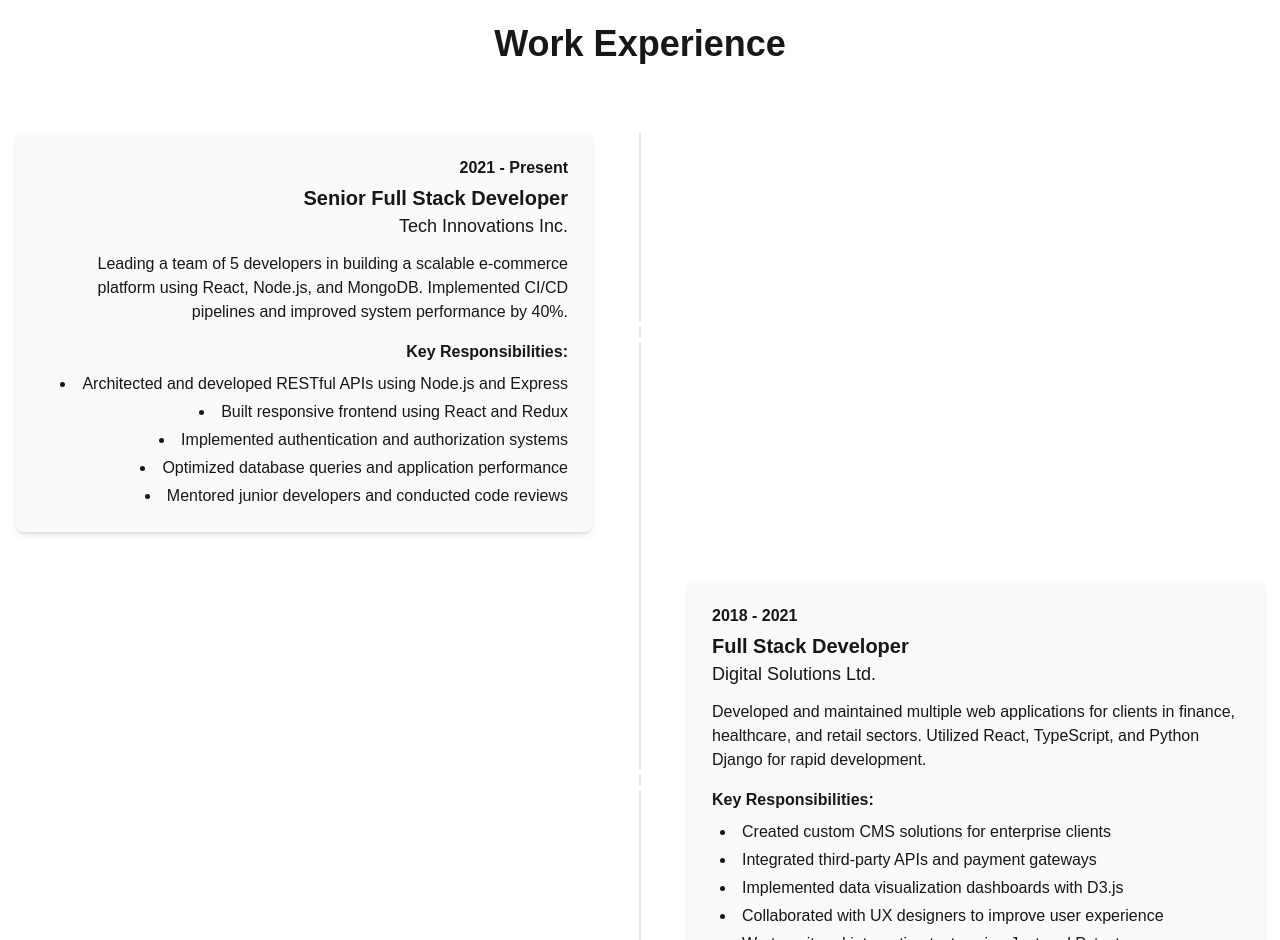
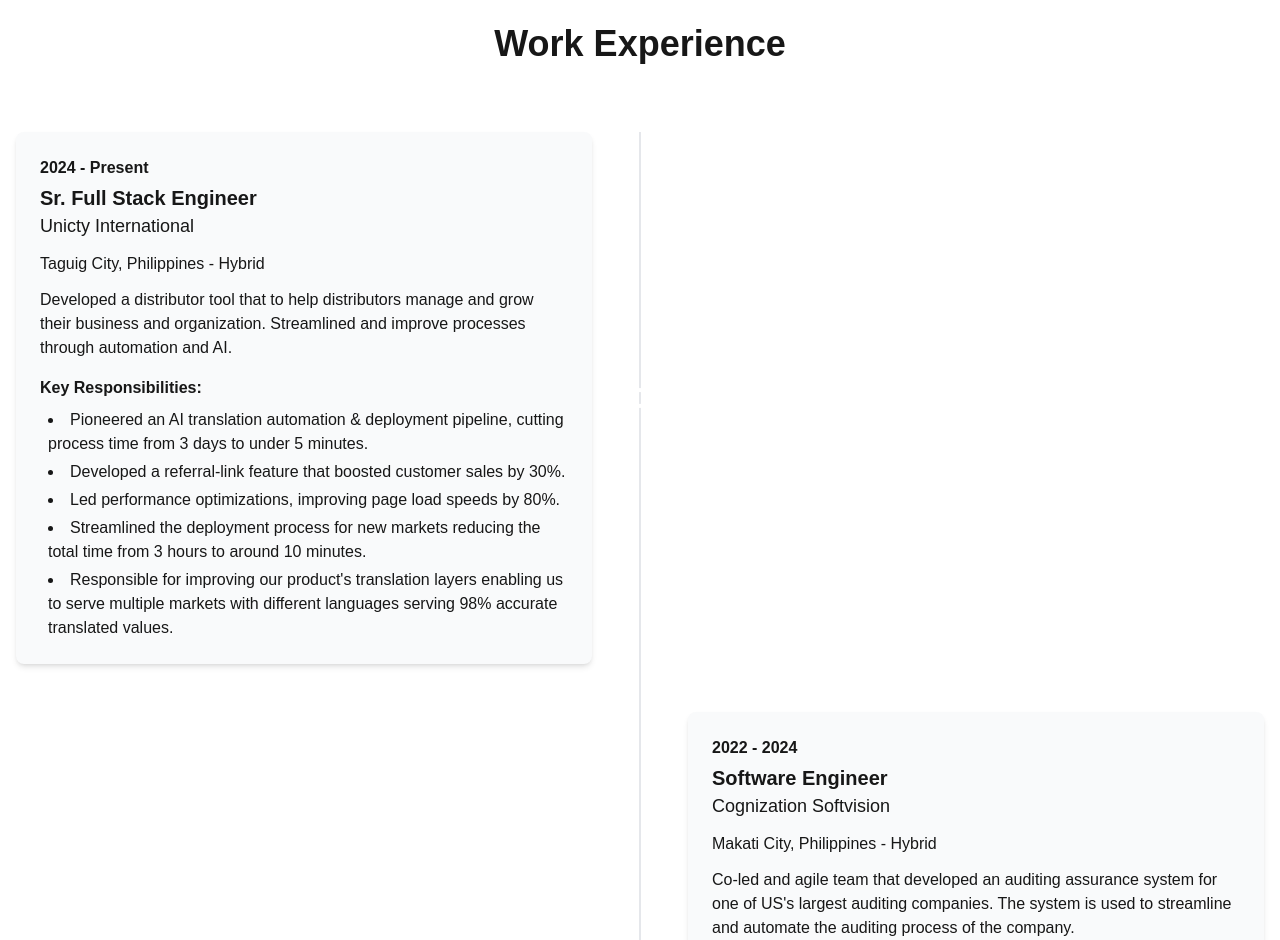
Before and after one commit to alfredreyes14/portfolio.react, a Next.js app: page / in a window 1280 px wide. Shown: the part 1860-2800 px from the top of the page. Built offline with nearby package versions, Linux system fonts and the light colour scheme.

Commit message:
refactor: updated experience

```diff
--- a/app/components/experience/Experience.jsx
+++ b/app/components/experience/Experience.jsx
@@ -5,86 +5,68 @@
   const experiences = [
     {
       id: 1,
-      company: 'Tech Innovations Inc.',
-      position: 'Senior Full Stack Developer',
-      period: '2021 - Present',
-      description: 'Leading a team of 5 developers in building a scalable e-commerce platform using React, Node.js, and MongoDB. Implemented CI/CD pipelines and improved system performance by 40%.',
+      company: 'Unicty International',
+      position: 'Sr. Full Stack Engineer',
+      period: '2024 - Present',
+      location: 'Taguig City, Philippines - Hybrid',
+      description: 'Developed a distributor tool that to help distributors manage and grow their business and organization. \n\n Streamlined and improve processes through automation and AI.',
       responsibilities: [
-        'Architected and developed RESTful APIs using Node.js and Express',
-        'Built responsive frontend using React and Redux',
-        'Implemented authentication and authorization systems',
-        'Optimized database queries and application performance',
-        'Mentored junior developers and conducted code reviews'
+        'Pioneered an AI translation automation & deployment pipeline, cutting process time from 3 days to under 5 minutes.',
+        'Developed a referral-link feature that boosted customer sales by 30%.',
+        'Led performance optimizations, improving page load speeds by 80%.',
+        'Streamlined the deployment process for new markets reducing the total time from 3 hours to around 10 minutes.',
+        'Responsible for improving our product\'s translation layers enabling us to serve multiple markets with different languages serving 98% accurate translated values.'
       ]
     },
     {
       id: 2,
-      company: 'Digital Solutions Ltd.',
-      position: 'Full Stack Developer',
-      period: '2018 - 2021',
-      description: 'Developed and maintained multiple web applications for clients in finance, healthcare, and retail sectors. Utilized React, TypeScript, and Python Django for rapid development.',
+      company: 'Cognization Softvision',
+      position: 'Software Engineer',
+      location: 'Makati City, Philippines - Hybrid',
+      period: '2022 - 2024',
+      description: 'Co-led and agile team that developed an auditing assurance system for one of US\'s largest auditing companies. \n\n The system is used to streamline and automate the auditing process of the company.',
       responsibilities: [
-        'Created custom CMS solutions for enterprise clients',
-        'Integrated third-party APIs and payment gateways',
-        'Implemented data visualization dashboards with D3.js',
-        'Collaborated with UX designers to improve user experience',
-        'Wrote unit and integration tests using Jest and Pytest'
+        'Co-led an Agile team to build an auditing-assurance platform for enterprise clients that streamlines auditing processes and increased their revenue by 20%.',
+        'Architected and optimized production critical ETL and suggestion services written in Node.js and Transact- SQL reducing total execution time by 15%.',
+        'Designed a data heavy analytics page and optimized the page performance by 15%.'
       ]
     },
     {
       id: 3,
-      company: 'WebTech Solutions',
-      position: 'Frontend Developer',
-      period: '2016 - 2018',
-      description: 'Worked on developing interactive and responsive web applications using HTML5, CSS3, and JavaScript frameworks like React and Angular.',
+      company: 'Locale Europe LTD (Through Cloud Employee Inc. * Lay-off)',
+      position: 'Full Stack Engineer',
+      location: 'Greater London, UK - Remote (From Philippines)',
+      period: '2022',
+      description: 'Responsible for developing an SaaS platform that helps companies manage and order translations for their products.',
       responsibilities: [
-        'Built responsive UI components using modern CSS frameworks',
-        'Implemented complex state management with Redux',
-        'Created animations and interactive elements using GSAP',
-        'Optimized web performance and accessibility',
-        'Participated in daily scrums and sprint planning'
+        'Led the end-to-end integration of new partner systems into our core platform, cutting manual onboarding effort by 95% and accelerating time-to-live from 2 weeks to 3 days.',
+        'Designed and deployed external microservices using Node.js, AWS and Lambda, optimizing API response times by 40% and reducing infrastructure costs by 20%.',
+        'Integrated 3rd party APIs—automating sync of over 2,000 records/day and reducing data-mismatch errors by 90%.',
+        'Developed a new Contentful powered website that drove a 20% lift in monthly traffic and slashed full-stack deployment time by 30%.'
       ]
     },
     {
       id: 4,
-      company: 'Global Systems',
-      position: 'Junior Web Developer',
-      period: '2015 - 2016',
-      description: 'Started as a junior developer working on company website and internal tools. Gained experience in front-end development and basic backend operations.',
+      company: 'Yondu Inc',
+      position: 'Software Engineer',
+      location: 'Taguig City, Philippines - Remote',
+      period: '2021 - 2022',
+      description: 'Led an agile team that developed a digital credential application powered by blockchain technology that enables users to store and verify real-world credentials.',
       responsibilities: [
-        'Developed and maintained company website using WordPress',
-        'Created custom PHP scripts for data processing',
-        'Assisted senior developers with debugging and testing',
-        'Implemented responsive designs based on Figma mockups',
-        'Learned version control with Git and team collaboration'
+        'Spearheaded a blockchain‑based digital credential project that allowed users to seamlessly save their IDs over our application and use it as a true identifiable copy.',
+        'Developed an NFT market place using React.js to promote the partnerships of our clients and increased their annual revenue by 12%.'
       ]
     },
     {
       id: 5,
-      company: 'Freelance',
+      company: 'Cafe24 Philippines',
       position: 'Web Developer',
-      period: '2014 - 2015',
-      description: 'Worked on various freelance projects for small businesses and startups, building websites and simple web applications.',
+      location: 'Pasig City, Philippines',
+      period: '2019 - 2021',
+      description: 'Part of an internal team that develops internal applications for business growth and analytics.',
       responsibilities: [
-        'Built custom websites for small businesses',
-        'Implemented e-commerce functionality using WooCommerce',
-        'Created custom themes and plugins',
-        'Performed SEO optimizations',
-        'Provided technical support and maintenance'
-      ]
-    },
-    {
-      id: 6,
-      company: 'Tech University',
-      position: 'Internship',
-      period: '2013 - 2014',
-      description: 'Completed a 6-month internship at the university IT department while completing my computer science degree.',
-      responsibilities: [
-        'Assisted in maintaining university web portal',
-        'Developed small utility scripts for department use',
-        'Learned database management with MySQL',
-        'Participated in user testing sessions',
-        'Documented technical processes and solutions'
+        'Built an internal data-visualization app with advanced filters across 10+ dimensions, enabling stakeholders to generate custom reports 40% faster.',
+        'Developed services using Node.js, Typescript, Python, MySQL and GraphQL for a customer targeting system that served 100k+ customers across Korea.'
       ]
     }
   ];
--- a/app/components/experience/ExperienceItem.jsx
+++ b/app/components/experience/ExperienceItem.jsx
@@ -5,12 +5,13 @@
       <div className="hidden md:block absolute left-1/2 transform -translate-x-1/2 w-5 h-5 rounded-full bg-primary border-4 border-background z-10"></div>
 
       {/* Content */}
-      <div className={`md:w-1/2 ${isEven ? 'md:pr-12 md:text-right' : 'md:pl-12 md:ml-auto'}`}>
+      <div className={`md:w-1/2 ${isEven ? 'md:pr-12' : 'md:pl-12 md:ml-auto'}`}>
         <div className="bg-gray-50 dark:bg-gray-800 p-6 rounded-lg shadow-md hover:shadow-lg transition-shadow">
           <div className="flex flex-col">
             <span className="text-primary font-semibold">{experience.period}</span>
             <h3 className="text-xl font-bold mt-1">{experience.position}</h3>
             <h4 className="text-lg text-muted mb-3">{experience.company}</h4>
+            <h4 className="text-md text-muted mb-3">{experience.location}</h4>
             <p className="text-foreground mb-4">{experience.description}</p>
 
             <h5 className="font-semibold mb-2">Key Responsibilities:</h5>
--- a/app/components/hero/Hero.jsx
+++ b/app/components/hero/Hero.jsx
@@ -9,14 +9,14 @@
           <div className="md:w-1/2 mb-10 md:mb-0">
             <span className="text-primary font-medium">Hello, I'm</span>
             <h1 className="text-4xl md:text-5xl lg:text-6xl font-bold mt-2 mb-4">
-              John Doe
+              John Alfred Reyes
             </h1>
             <h2 className="text-2xl md:text-3xl text-muted mb-6">
               Senior Full Stack Developer
             </h2>
             <p className="text-foreground mb-8 max-w-lg">
-              I'm a passionate full stack developer with over 8 years of experience
-              building robust, scalable, and user-friendly web applications.
+              I'm a passionate full stack developer with over 6 years of experience
+              building robust, scalable, and user-friendly full stack web applications.
               I specialize in modern JavaScript frameworks, cloud architecture,
               and delivering exceptional user experiences.
             </p>
```
